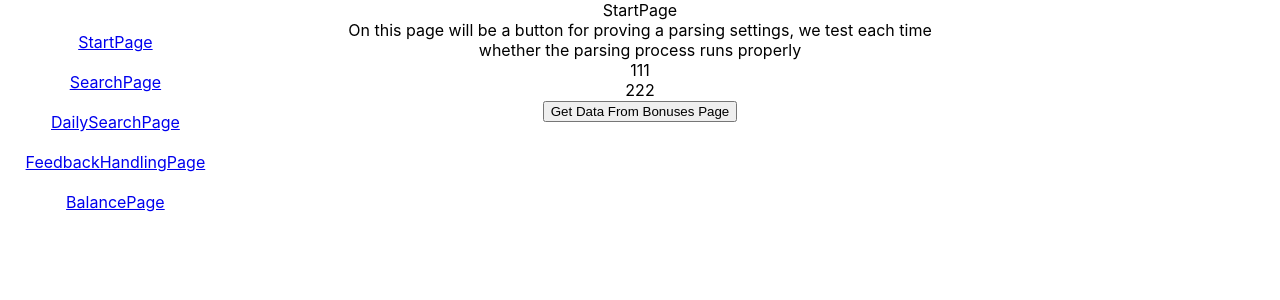
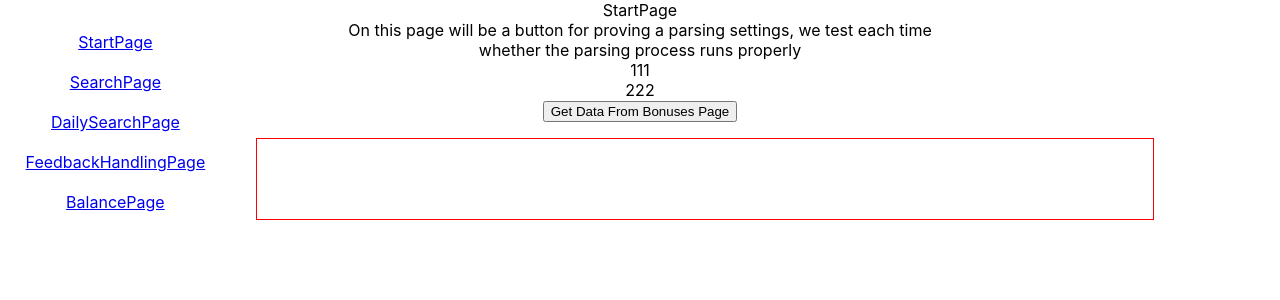
Before and after one commit to IvanGerman/OzonParsingFrontend, a React (Create React App) app: page / in a window 1280 px wide. Shown: the top 300 px of the page. Built offline with nearby package versions, Linux system fonts and the light colour scheme.

Commit message:
work: starting to display received bonus divs data in a wrapper

```diff
--- a/src/components/StartPage/StartPage.css
+++ b/src/components/StartPage/StartPage.css
@@ -2,3 +2,11 @@
   max-width: 50vw;
   margin: 0 auto;
 }
+
+.bonusDivsWrapper {
+  width: 70vw;
+  margin-left: 20vw;
+  margin-top: 2vh;
+  min-height: 10vh;
+  border: 1px solid red;
+}
--- a/src/components/StartPage/StartPage.tsx
+++ b/src/components/StartPage/StartPage.tsx
@@ -1,3 +1,4 @@
+import ReactDOM from 'react-dom/client';
 import './StartPage.css';
 
 export const StartPage = (props) => {
@@ -23,6 +24,18 @@ export const StartPage = (props) => {
     })
     .then((data) => {
       console.log(data);
+      // here we create bonusDivsWrapper content based on response data
+      // it should be created based on the state data and auto rerendered after state changes
+      const allbonusDivs = data.map((elem, index) => {
+        return ( <div  key={index}>
+          <a href={elem.linkToProduct}>{elem.productTitle}</a>
+        </div> );
+      });
+      //paste html into the bonusDivsWrapper
+      const container = document.getElementsByClassName('bonusDivsWrapper');
+      // @ts-ignore
+      const root = ReactDOM.createRoot(container);
+      root.render(allbonusDivs);
     });
   }
   return (
@@ -32,6 +45,7 @@ export const StartPage = (props) => {
       <p>{props.startPageData[0].key1}</p>
       <p>{props.startPageData[1].key2}</p>
       <button onClick = { getBonusData } >Get Data From Bonuses Page</button>
+      <div className="bonusDivsWrapper"></div>
     </div>
   )
 };
```
